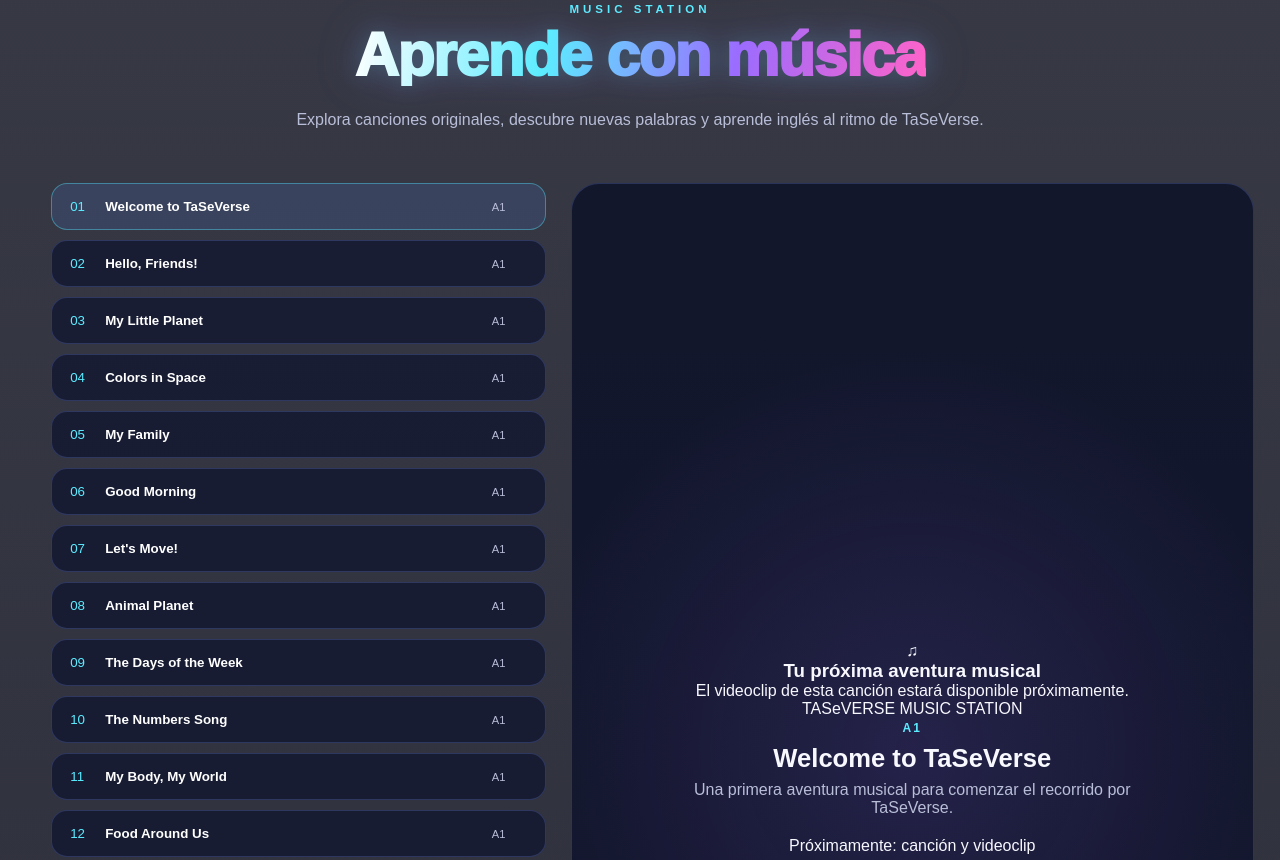
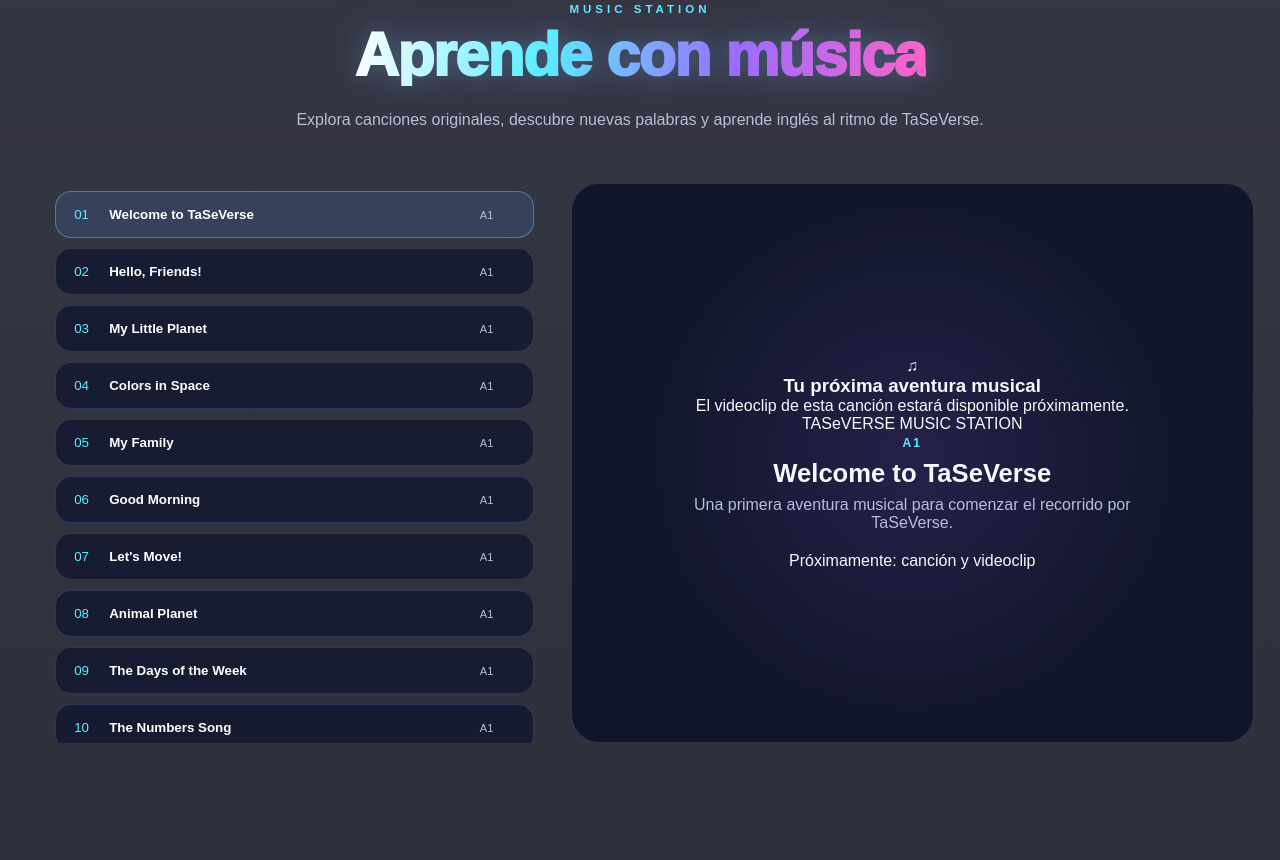
Before and after one commit to Roro03-ts/TaSeVerse, a plain HTML site: page index.html in a window 1280 px wide. Shown: the part 4407-5267 px from the top of the page. Drawn offline with Linux system fonts and the light colour scheme.

Commit message:
Update index.html

```diff
--- a/index.html
+++ b/index.html
@@ -839,10 +839,31 @@ section {
     gap: 25px;
 }
 
+
 .music-list {
     display: grid;
     gap: 10px;
-}
+    max-height: 560px;
+    overflow-y: auto;
+    padding: 8px 12px 8px 4px;
+    scrollbar-width: thin;
+    scrollbar-color: #9b6cff rgba(255,255,255,.08);
+}
+
+.music-list::-webkit-scrollbar {
+    width: 7px;
+}
+
+.music-list::-webkit-scrollbar-track {
+    background: rgba(255,255,255,.08);
+    border-radius: 10px;
+}
+
+.music-list::-webkit-scrollbar-thumb {
+    background: linear-gradient(#5cecff, #9b6cff, #ff63c8);
+    border-radius: 10px;
+}
+
 
 .music-item {
     width: 100%;
```
